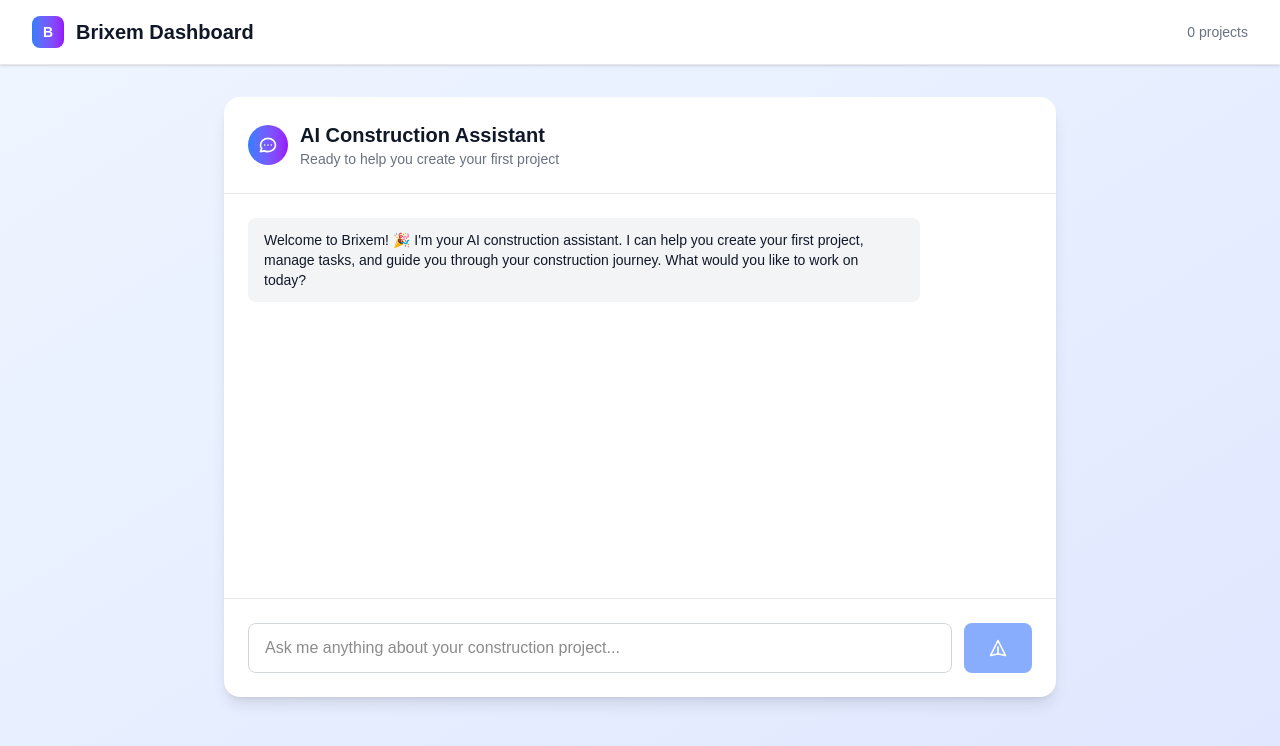
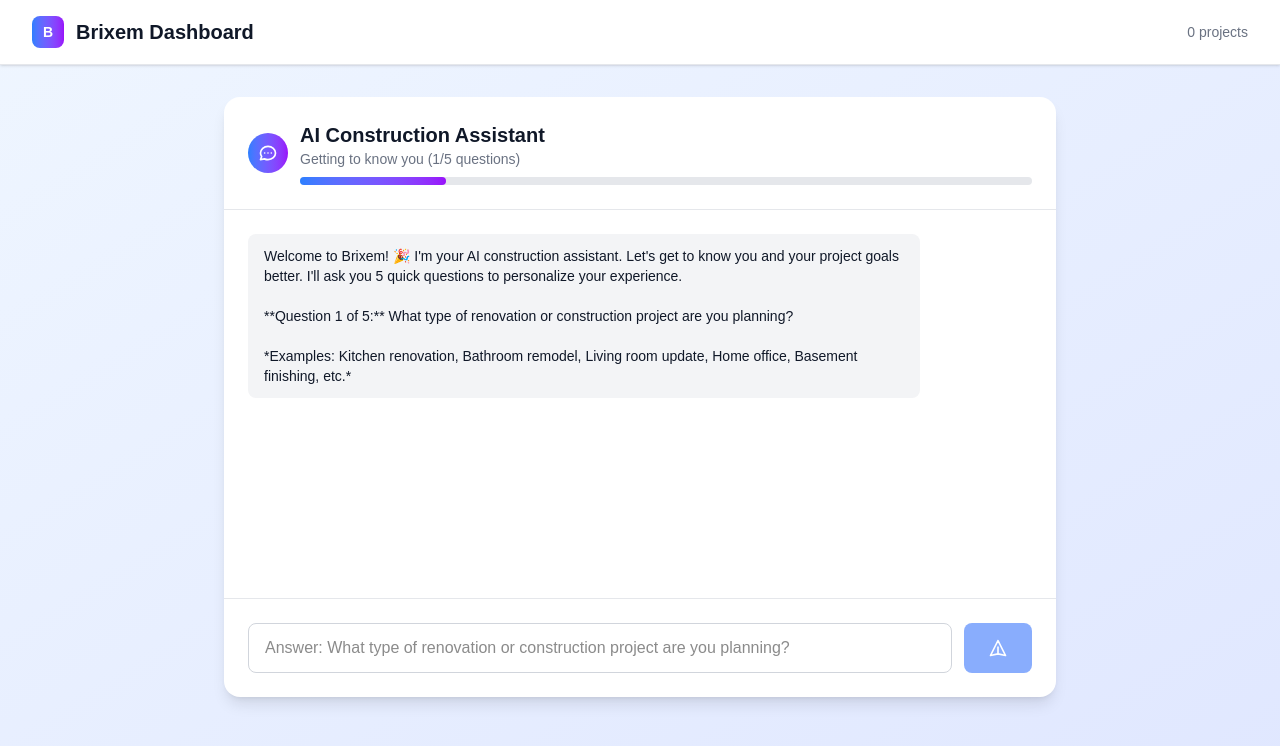
Before and after one commit to matiniy/Brixem-AI, a Next.js app: page /dashboard/homeowner/empty in a window 1280 px wide. Shown: the top 746 px of the page. Built offline with nearby package versions, Linux system fonts and the light colour scheme.

Commit message:
Add guided 5-question onboarding flow with auto-redirect to dashboard

```diff
--- a/src/app/dashboard/homeowner/empty/page.tsx
+++ b/src/app/dashboard/homeowner/empty/page.tsx
@@ -11,11 +11,37 @@ export default function EmptyDashboard() {
   const [messages, setMessages] = useState<Message[]>([
     {
       role: "ai",
-      text: "Welcome to Brixem! 🎉 I'm your AI construction assistant. I can help you create your first project, manage tasks, and guide you through your construction journey. What would you like to work on today?"
+      text: "Welcome to Brixem! 🎉 I'm your AI construction assistant. Let's get to know you and your project goals better. I'll ask you 5 quick questions to personalize your experience.\n\n**Question 1 of 5:** What type of renovation or construction project are you planning?\n\n*Examples: Kitchen renovation, Bathroom remodel, Living room update, Home office, Basement finishing, etc.*"
     }
   ]);
   const [currentInput, setCurrentInput] = useState("");
   const [isLoading, setIsLoading] = useState(false);
+  const [currentQuestion, setCurrentQuestion] = useState(1);
+  const [userAnswers, setUserAnswers] = useState<string[]>([]);
+  const [isOnboardingComplete, setIsOnboardingComplete] = useState(false);
+
+  const onboardingQuestions = [
+    {
+      question: "What type of renovation or construction project are you planning?",
+      examples: "Kitchen renovation, Bathroom remodel, Living room update, Home office, Basement finishing, etc."
+    },
+    {
+      question: "Where is your project located? (City, State)",
+      examples: "New York, NY or Los Angeles, CA"
+    },
+    {
+      question: "What's your budget range for this project?",
+      examples: "$10,000 - $25,000 or $50,000+"
+    },
+    {
+      question: "What's your ideal timeline for completion?",
+      examples: "2-3 months, 6-8 weeks, ASAP"
+    },
+    {
+      question: "Can you describe your project in detail? What are you looking to achieve?",
+      examples: "Complete kitchen renovation with new cabinets, countertops, and modern appliances"
+    }
+  ];
 
   const handleSend = async (message: string) => {
     if (!message.trim() || isLoading) return;
@@ -27,10 +53,43 @@ export default function EmptyDashboard() {
     setIsLoading(true);
 
     try {
-      // Send message to Groq API
-      const response = await sendChatMessage([{ role: "user", text: message }]);
-      const aiResponse: Message = { role: "ai", text: response.message };
-      setMessages(prev => [...prev, aiResponse]);
+      // If we're still in onboarding mode
+      if (currentQuestion <= onboardingQuestions.length) {
+        // Store the user's answer
+        const updatedAnswers = [...userAnswers, message];
+        setUserAnswers(updatedAnswers);
+
+        // Check if this was the last question
+        if (currentQuestion === onboardingQuestions.length) {
+          // Onboarding complete - generate summary and redirect
+          const summary = generateProjectSummary(updatedAnswers);
+          const completionMessage: Message = {
+            role: "ai",
+            text: `Perfect! Thank you for answering all the questions. Here's a summary of your project:\n\n${summary}\n\n🎉 **Onboarding Complete!** Redirecting you to your dashboard in 3 seconds...`
+          };
+          setMessages(prev => [...prev, completionMessage]);
+          setIsOnboardingComplete(true);
+
+          // Redirect to main dashboard after 3 seconds
+          setTimeout(() => {
+            window.location.href = '/dashboard/homeowner';
+          }, 3000);
+        } else {
+          // Ask next question
+          const nextQuestion = onboardingQuestions[currentQuestion];
+          const nextQuestionMessage: Message = {
+            role: "ai",
+            text: `Great! Thanks for that information.\n\n**Question ${currentQuestion + 1} of 5:** ${nextQuestion.question}\n\n*Examples: ${nextQuestion.examples}*`
+          };
+          setMessages(prev => [...prev, nextQuestionMessage]);
+          setCurrentQuestion(currentQuestion + 1);
+        }
+      } else {
+        // Regular chat mode (after onboarding)
+        const response = await sendChatMessage([{ role: "user", text: message }]);
+        const aiResponse: Message = { role: "ai", text: response.message };
+        setMessages(prev => [...prev, aiResponse]);
+      }
     } catch (error) {
       console.error("Error processing message:", error);
       const errorMessage: Message = {
@@ -41,6 +100,16 @@ export default function EmptyDashboard() {
     } finally {
       setIsLoading(false);
     }
+  };
+
+  const generateProjectSummary = (answers: string[]) => {
+    return `**Project Type:** ${answers[0] || 'Not specified'}
+**Location:** ${answers[1] || 'Not specified'}
+**Budget:** ${answers[2] || 'Not specified'}
+**Timeline:** ${answers[3] || 'Not specified'}
+**Description:** ${answers[4] || 'Not specified'}
+
+Based on your answers, I can help you create a detailed project plan, find contractors, and manage your construction journey.`;
   };
 
 
@@ -81,9 +150,22 @@ export default function EmptyDashboard() {
                   <path strokeLinecap="round" strokeLinejoin="round" strokeWidth={2} d="M8 12h.01M12 12h.01M16 12h.01M21 12c0 4.418-4.03 8-9 8a9.863 9.863 0 01-4.255-.949L3 20l1.395-3.72C3.512 15.042 3 13.574 3 12c0-4.418 4.03-8 9-8s9 3.582 9 8z" />
                 </svg>
               </div>
-              <div>
+              <div className="flex-1">
                 <h2 className="text-xl font-semibold text-gray-900">AI Construction Assistant</h2>
-                <p className="text-sm text-gray-500">Ready to help you create your first project</p>
+                <p className="text-sm text-gray-500">
+                  {isOnboardingComplete
+                    ? "Ready to help you create your first project"
+                    : `Getting to know you (${currentQuestion}/5 questions)`
+                  }
+                </p>
+                {!isOnboardingComplete && (
+                  <div className="mt-2 w-full bg-gray-200 rounded-full h-2">
+                    <div
+                      className="bg-gradient-to-r from-blue-500 to-purple-600 h-2 rounded-full transition-all duration-300"
+                      style={{ width: `${(currentQuestion / onboardingQuestions.length) * 100}%` }}
+                    ></div>
+                  </div>
+                )}
               </div>
             </div>
           </div>
@@ -126,7 +208,11 @@ export default function EmptyDashboard() {
                 value={currentInput}
                 onChange={(e) => setCurrentInput(e.target.value)}
                 onKeyPress={handleKeyPress}
-                placeholder="Ask me anything about your construction project..."
+                placeholder={
+                  isOnboardingComplete
+                    ? "Ask me anything about your construction project..."
+                    : `Answer: ${onboardingQuestions[currentQuestion - 1]?.question || "..."}`
+                }
                 className="flex-1 px-4 py-3 border border-gray-300 rounded-lg focus:outline-none focus:ring-2 focus:ring-blue-500 focus:border-transparent"
                 disabled={isLoading}
               />
```
